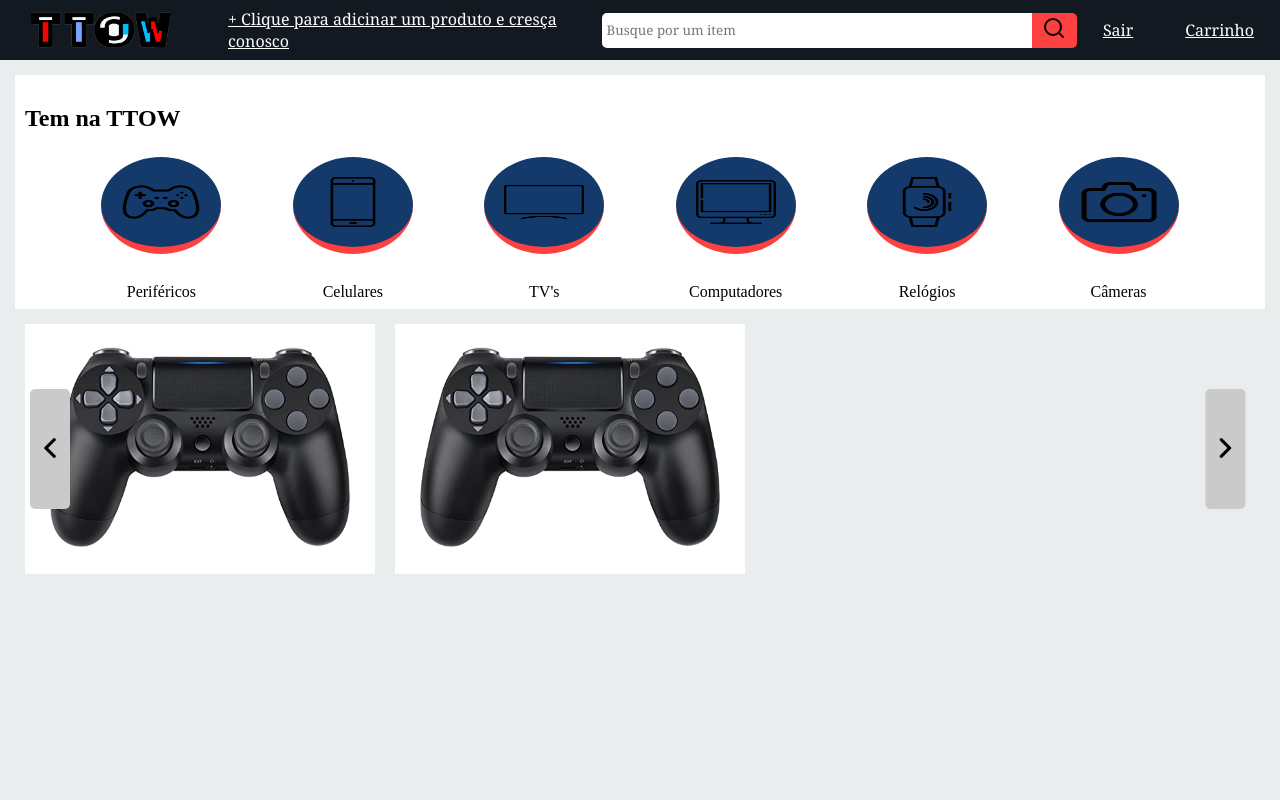
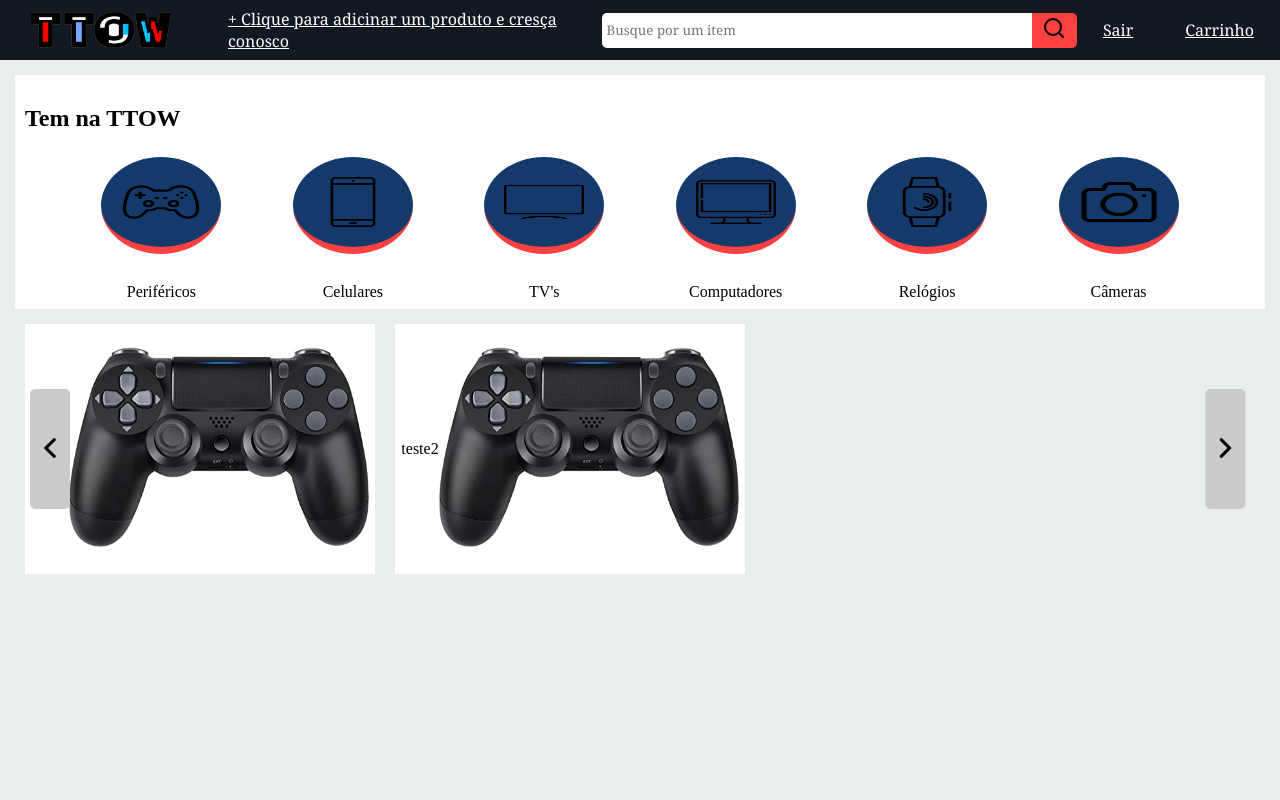
Before and after one commit to T0ntow/TTOW_empresaEletronicos, a Vue app: page /home in a window 1280 px wide. Shown: the top 800 px of the page. Built offline with nearby package versions, Linux system fonts and the light colour scheme; no server answers; sample sign-in values are in the browser's storage.

Commit message:
teste adc produto

```diff
--- a/src/App.vue
+++ b/src/App.vue
@@ -17,7 +17,6 @@ export default {
     FooterSite
   }
 }
-
 </script>
 
 <style>
--- a/src/components/FooterSite.vue
+++ b/src/components/FooterSite.vue
@@ -54,7 +54,6 @@ a {
 #logo{
   width: 150px;
   height: 60px;
-
 }
 .inicio {
   background-color: #285ca1;
@@ -64,5 +63,7 @@ a {
 .info{
   text-indent: 15px;
   padding: 13px;
+  color:#fff;
+
 }
 </style>
--- a/src/components/NavBar.vue
+++ b/src/components/NavBar.vue
@@ -1,11 +1,7 @@
 <template>
-  <nav id="nav-bar-principal" v-if="$route.path !== '/' && $route.path !== '/register' ">
+  <nav id="nav-bar-principal" v-if="$route.path !== '/' && $route.path !== '/register'">
     <div class="nav-left">
-      <router-link class="logo" to="/home"><img id="logo-empresa" src="../assets/logotipo.png" alt=""> </router-link>
-      <p v-if="logado">
-        Olá {{ nome }}
-      </p>
-
+      <router-link class="logo" to="/home"><img id="logo-empresa" src="../assets/logotipo.png" alt=""></router-link>
       <router-link to="/adcProduto">
         <p>+ Clique para adicinar um produto
           e cresça conosco
@@ -22,7 +18,7 @@
 
     <div class="nav-right">
       <button @click="sair">Sair</button>
-      <router-link to="/carrinho"> Carrinho </router-link>
+      <router-link to="/carrinho" @click="created"> Carrinho </router-link>
     </div>
   </nav>
 </template>
@@ -37,22 +33,21 @@ export default {
 
   data() {
     return {
-      mostrarComponente: true
+
     }
   },
   methods: {
     sair: function () {
       firebase.auth().signOut().then(() => {
-        alert("conta deslogada")
+        // alert("conta deslogada")
         router.push('/')
       })
     },
     route() {
       return this.$route
-    }
+    },
   }
 }
-
 
 </script>
 
--- a/src/views/HomePage.vue
+++ b/src/views/HomePage.vue
@@ -1,5 +1,4 @@
 <template>
-
   <body id="inicio">
     <main>
       <div class="container-secoes">
@@ -18,16 +17,27 @@
         <button class="setas seta-esquerda" @click="scrollBack">
           <img src="../assets/left-arrow.png" class="img-seta" alt="" />
         </button>
+
+        <div class="produtos" v-for="produto in produtos" :key="produto.id">
+          <span>
+            {{ produto.nome }}
+          </span>
+          <router-link to="/produto">
+            <img class="produto" src="../assets/controle.jpg" alt="" />
+          </router-link>
+        </div>
+        <!--
                 <div class="produtos">
                     <router-link to="/produto">
                         <img class="produto" src="../assets/controle.jpg" alt="" />
                     </router-link>
-                </div>
-                <div class="produtos">
+                </div> -->
+
+        <!-- <div class="produtos">
                     <router-link to="/produto">
                         <img class="produto" src="../assets/controle.jpg" alt="" />
                     </router-link>
-                </div>
+                </div> -->
 
         <button class="setas seta-direita" @click="scrollForward">
           <img src="../assets/right-arrow.png" alt="" class="img-seta" />
@@ -39,6 +49,32 @@
 
 <script>
 export default {
+  data: () => {
+    return {
+      produtos: [
+        {
+          id: 1,
+          nome: 'teste1',
+          preco: '350',
+          categoria: 'acessorio',
+          descricao: 'alksdjalasd',
+          imagem: 'sdfposiop'
+        },
+        {
+          id: 2,
+          nome: 'teste2',
+          preco: '250',
+          categoria: 'acessorio2',
+          descricao: 'alksdjalasd',
+          imagem: 'sdfposiop'
+        }
+      ]
+    }
+  },
+  mounted() {
+    console.log('testeasdj');
+    console.log('DEBUG', this.produtos) // I'm text inside the component.
+  },
   methods: {
     scrollBack() {
       this.$refs.boxProdutos.scrollBy({ left: -300, behavior: "smooth" });
--- a/src/views/LoginPage.vue
+++ b/src/views/LoginPage.vue
@@ -36,16 +36,18 @@ export default defineComponent({
         async submitForm() {
             try {
                 await firebase.auth().signInWithEmailAndPassword(this.email, this.password)
-                alert('Seja bem vindo ' + this.email)
+                // alert('Seja bem vindo ' + this.email)
                 router.push('/home')
             } catch (err) {
                 alert('deu BO ae em:  ' + err.message)
             }
+
+
+        },
+        register() {
+            router.push('./register')
         },
 
-        register() {
-            router.push('./register')
-        }
     },
 });
 
--- a/src/views/ProdutoPage.vue
+++ b/src/views/ProdutoPage.vue
@@ -1,4 +1,5 @@
 <template>
+
   <body>
     <main id="inicio">
       <div class="box-produto">
@@ -13,8 +14,7 @@
         </div>
         <div class="titulo-produto">
           <h1>
-            Controlador sem fio Compatível com PS4,Double Vibration/6-Asix/Audio
-            Functional Gamepad Remote Compatível com PS4/Pro/Slim, PC e PS3-Black
+            {{ message }}
           </h1>
         </div>
         <div class="informes-produto">
@@ -25,13 +25,10 @@
           <div class="entrega"></div>
           <div class="box-adicionar-produto">
             <router-link to="/carrinho" id="adc-produto">Adicionar ao carrinho</router-link>
-            <router-link to="/compra"  id="comp-produto">Comprar produto</router-link>
+            <router-link to="/compra" id="comp-produto">Comprar produto</router-link>
           </div>
         </div>
       </div>
-      <!-- <div class="detalhes-produto">
-          <h3>Detalhes do produto</h3>
-      </div> -->
       <hr>
       <div class="descrição-produto">
         <h3>Decrição do produto</h3>
@@ -59,16 +56,22 @@
 </template>
 
 <script>
+export default {
+    message: 'Hello Vue.js!'
+  }
+
 </script>
 
 <style scoped>
 body {
   padding: 15px;
 }
-h3{
+
+h3 {
   color: #2f67af;
   font-size: 1.5rem;
 }
+
 .box-produto {
   width: 100%;
   height: 550px;
@@ -159,7 +162,7 @@ h3{
   flex-direction: column;
 }
 
-.box-adicionar-produto a{
+.box-adicionar-produto a {
   height: 30px;
   margin-bottom: 10px;
   border: none;
@@ -183,10 +186,12 @@ h3{
 #comp-produto {
   background-color: rgb(90, 107, 255);
 }
-.descrição-produto{
+
+.descrição-produto {
   padding: 10px;
 }
-.descrição-produto .descricao{
+
+.descrição-produto .descricao {
   padding: 15px;
 }
 </style>
--- a/src/views/RegisterPage.vue
+++ b/src/views/RegisterPage.vue
@@ -47,21 +47,27 @@ export default defineComponent({
             try {
                 const db = firebase.firestore()
                 const { user } = await firebase.auth().createUserWithEmailAndPassword(this.email, this.password);
+
                 await db.collection('users').doc(user.uid).set({
                     name: this.name,
                     email: this.email,
                     cep: this.cep,
                 });
+                const userName = this.name;
+                alert('Conta criada com sucesso seja bem vindo ' + this.name)
+                console.log("UserName: " + userName);
+                router.push('/home')
 
-                alert('Conta criada com sucesso seja bem vindo ' + this.name)
-                router.push('/home')
             }
             catch (err) {
                 alert('Deu BO ae pai: ' + err.message)
             }
+
         },
+
     },
 });
+// export const userName = this.name;
 
 </script>
 
--- a/src/views/adcProduto.vue
+++ b/src/views/adcProduto.vue
@@ -46,7 +46,6 @@
 <script>
 import firebase from "firebase/compat/app";
 import "firebase/compat/firestore"
-import { storage } from "@/main";
 export default {
     data() {
         return {
@@ -81,35 +80,26 @@ export default {
                 });
         },
 
-        async uploadImage(image) {
-            // Gera um nome único para a imagem
-            const imageName = `${Date.now()}-${image.name}`;
+        // async uploadImage(image) {
+        //     const imageName = `${Date.now()}-${image.name}`;
+        //     const imageRef = storage.ref(`images/${imageName}`);
+        //     await imageRef.put(image);
+        //     const imageUrl = await imageRef.getDownloadURL();
+        //     return imageUrl;
+        // },
+        // async submitForm(event) {
+        //     // Previne o envio do formulário
+        //     event.preventDefault();
 
-            // Cria uma referência para o arquivo no Cloud Storage
-            const imageRef = storage.ref(`images/${imageName}`);
+        //     // Obtém a imagem do formulário
+        //     const image = event.target.image.files[0];
 
-            // Envia a imagem para o Cloud Storage
-            await imageRef.put(image);
+        //     // Envia a imagem para o Cloud Storage
+        //     const imageUrl = await this.uploadImage(image);
 
-            // Obtém a URL pública da imagem
-            const imageUrl = await imageRef.getDownloadURL();
-
-            // Retorna a URL da imagem
-            return imageUrl;
-        },
-        async submitForm(event) {
-            // Previne o envio do formulário
-            event.preventDefault();
-
-            // Obtém a imagem do formulário
-            const image = event.target.image.files[0];
-
-            // Envia a imagem para o Cloud Storage
-            const imageUrl = await this.uploadImage(image);
-
-            // Adiciona a URL da imagem ao documento do Cloud Firestore
-            await firebase.firestore().collection('images').add({ imageUrl });
-        }
+        //     // Adiciona a URL da imagem ao documento do Cloud Firestore
+        //     await firebase.firestore().collection('images').add({ imageUrl });
+        // }
 
     },
 };
@@ -133,7 +123,7 @@ main {
 
 .box {
     min-width: 800px;
-    height: 400px;
+    height: 500px;
     background-color: #fff;
 
     padding: 20px;
```
Lines whose indentation alone changed are shown as unchanged.
